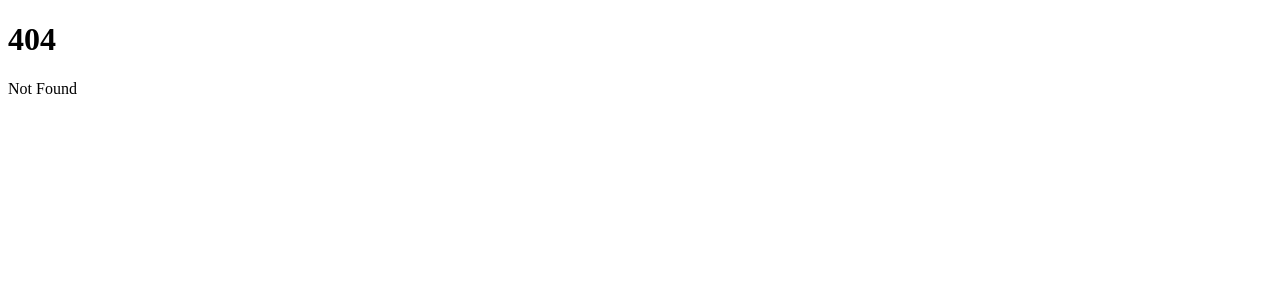
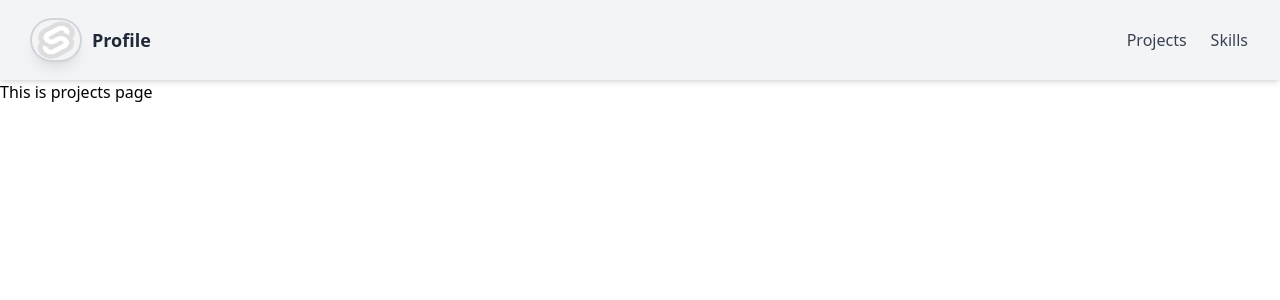
Before and after one commit to JolanFernandes/my-portfolio, a SvelteKit app: page /projects in a window 1280 px wide. Before the commit this address had no page. Shown: the top 300 px of the page. Built offline with nearby package versions, Linux system fonts and the light colour scheme.

Commit message:
added styling for profile page and header in layout

```diff
--- a/package.json
+++ b/package.json
@@ -15,14 +15,19 @@
 		"@sveltejs/adapter-auto": "^6.0.0",
 		"@sveltejs/kit": "^2.16.0",
 		"@sveltejs/vite-plugin-svelte": "^5.0.0",
+		"@tailwindcss/typography": "^0.5.14",
+		"autoprefixer": "^10.4.20",
 		"svelte": "^5.0.0",
 		"svelte-check": "^4.0.0",
+		"tailwindcss": "^3.4.9",
 		"typescript": "^5.0.0",
 		"vite": "^6.2.6"
 	},
 	"pnpm": {
 		"onlyBuiltDependencies": [
+
 			"esbuild"
+
 		]
 	}
 }
--- /dev/null
+++ b/postcss.config.js
@@ -0,0 +1,6 @@
+export default {
+  plugins: {
+    tailwindcss: {},
+    autoprefixer: {}
+  }
+};
--- /dev/null
+++ b/src/app.css
@@ -0,0 +1,3 @@
+@import "tailwindcss/base";
+@import "tailwindcss/components";
+@import "tailwindcss/utilities";
--- /dev/null
+++ b/src/routes/+layout.svelte
@@ -0,0 +1,34 @@
+<script>
+  import "../app.css";
+</script>
+
+<header class="bg-gray-100 shadow-md sticky top-0 z-50">
+  <div
+    class="max-w-7xl mx-auto px-4 sm:px-6 lg:px-8 flex items-center justify-between h-20"
+  >
+    <!-- Profile Image -->
+    <a href="/" class="flex items-center space-x-3">
+      <img
+        src="/favicon.png"
+        alt="Profile Pic"
+        class="w-12 h-10 rounded-full shadow-lg ring-2 ring-gray-300 transition-transform duration-300 hover:scale-105"
+      />
+      <span class="text-lg font-semibold text-gray-800">Profile</span>
+    </a>
+    <!-- Navigation Links -->
+    <nav class="flex space-x-6">
+      <a
+        href="/projects"
+        class="text-gray-700 hover:text-gray-900 transition-colors duration-200"
+        >Projects</a
+      >
+      <a
+        href="/skills"
+        class="text-gray-700 hover:text-gray-900 transition-colors duration-200"
+        >Skills</a
+      >
+    </nav>
+  </div>
+</header>
+
+<slot></slot>
--- a/src/routes/+page.svelte
+++ b/src/routes/+page.svelte
@@ -1,2 +1,24 @@
-<h1>Welcome to SvelteKit</h1>
-<p>Visit <a href="https://svelte.dev/docs/kit">svelte.dev/docs/kit</a> to read the documentation</p>
+<section class="max-w-3xl mx-auto p-6">
+  <h2
+    class="text-2xl font-semibold mb-4 text-center transition-transform duration-300 transform hover:scale-105 active:scale-105"
+  >
+    Profile Image
+  </h2>
+  <div
+    class="flex flex-col items-center md:flex-row md:items-start md:space-x-6"
+  >
+    <img
+      src="/favicon.png"
+      alt="Profile Pic"
+      class="w-32 h-32 rounded-full object-cover mb-4 md:mb-0 shadow-lg"
+    />
+    <p class="text-gray-700 text-base leading-relaxed">
+      I am a passionate and self-driven developer specializing in creating
+      responsive websites and intuitive mobile applications. With a focus on
+      delivering user-friendly experiences, I aim to help businesses establish a
+      strong online presence and engage their audience effectively. Committed to
+      continuous learning, I stay updated with the latest industry trends to
+      provide modern and effective solutions.
+    </p>
+  </div>
+</section>
--- /dev/null
+++ b/src/routes/projects/+page.svelte
@@ -0,0 +1 @@
+<h1>This is projects page</h1>
--- /dev/null
+++ b/src/routes/skills/+page.svelte
@@ -0,0 +1 @@
+<h1>This is skills page</h1>
--- /dev/null
+++ b/tailwind.config.ts
@@ -0,0 +1,11 @@
+import type { Config } from "tailwindcss";
+
+export default {
+  content: ["./src/**/*.{html,js,svelte,ts}"],
+
+  theme: {
+    extend: {}
+  },
+
+  plugins: [require("@tailwindcss/typography")]
+} as Config;
```
Also changed, not shown: 1 other file (tests, documents, lock files or other folders).
